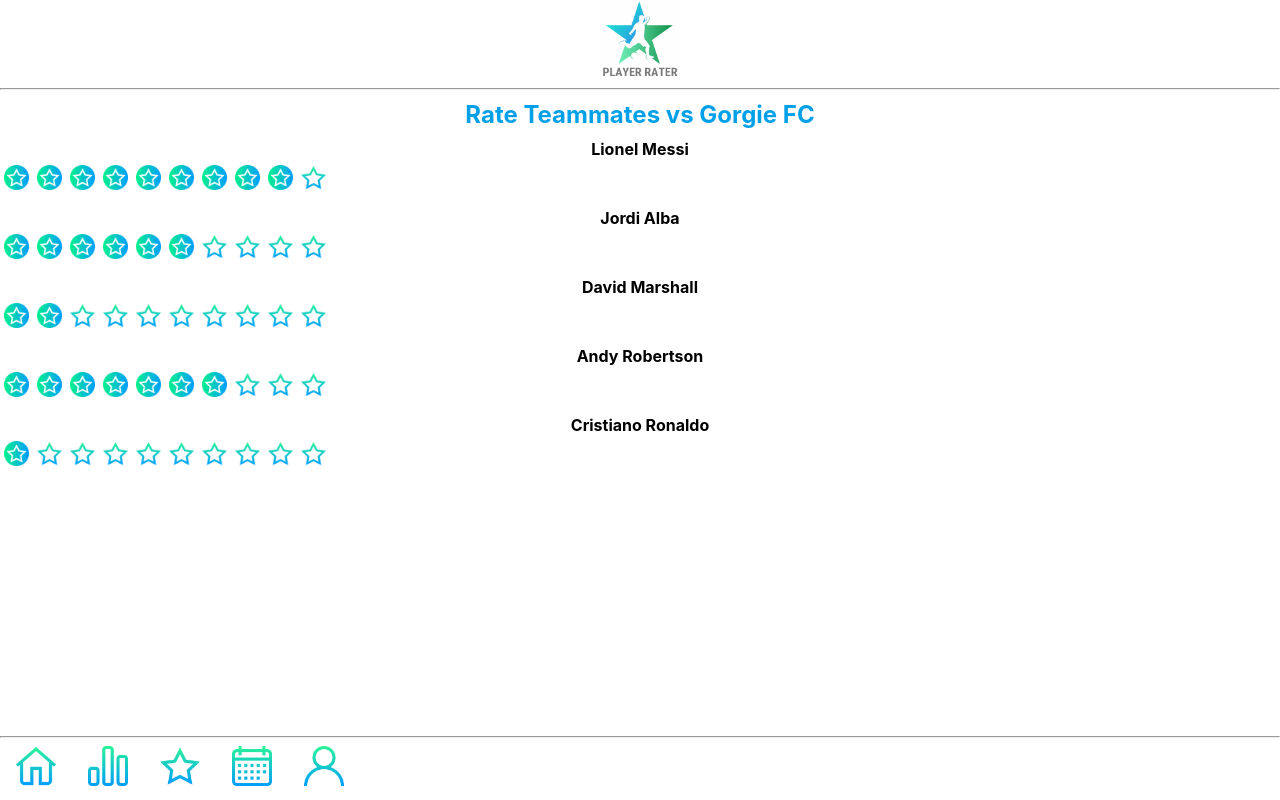
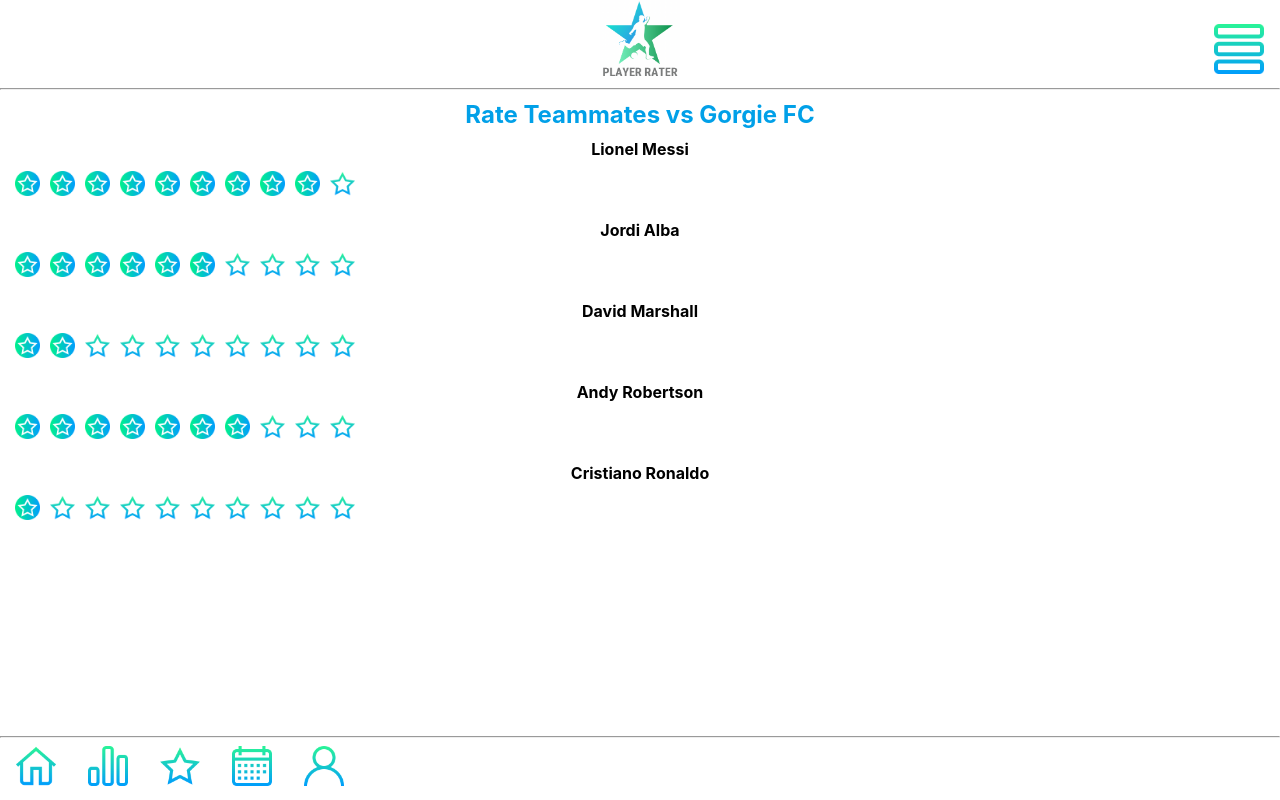
Before and after one commit to michaelmccoll/PlayerRater-GroupProject, a React (Create React App) app in the folder src/main/ui/: page /rater in a window 1280 px wide. Built offline with nearby package versions, Linux system fonts and the light colour scheme; no server answers.

Commit message:
Rater CSS improved. Error page styled

```diff
--- a/src/main/ui/src/components/Header.css
+++ b/src/main/ui/src/components/Header.css
@@ -5,3 +5,11 @@
     margin-left: auto;
     margin-right: auto;
 }
+
+.menu {
+    width: 50px;
+    height: 50px;
+    position: absolute;
+    right: 1rem;
+    top: 3%;
+}
--- a/src/main/ui/src/components/Header.js
+++ b/src/main/ui/src/components/Header.js
@@ -1,10 +1,12 @@
 import logo from '../imgs/logos/PlayerRaterLogo.png';
+import menu from '../imgs/icons/menu.png';
 import './Header.css';
 
 const Header = () => {
     return(
         <>
             <img className="logo" src={logo}></img>
+            <img className="menu" src={menu}></img>
             <hr />
         </>
     )
--- a/src/main/ui/src/components/RaterList.js
+++ b/src/main/ui/src/components/RaterList.js
@@ -10,7 +10,6 @@ const RaterList = ({teamsheet, handleChange}) => {
     return(
         <>
             {raterNodes}
-            {/* <button>Submit</button> */}
         </>
     )
 }
--- a/src/main/ui/src/components/RaterPlayer.css
+++ b/src/main/ui/src/components/RaterPlayer.css
@@ -1,10 +1,16 @@
 .star {
     width: 25px;
     height: 25px;
-    margin: 2px 4px 10px 4px;
+    margin: 2px 5px 10px 5px;
 
 }
 
 h4 {
     margin: 4px 6px;
 }
+
+.starRating{
+    margin-left: auto;
+    margin-right: auto;
+    margin: 10px;
+}
--- a/src/main/ui/src/containers/Error.css
+++ b/src/main/ui/src/containers/Error.css
@@ -0,0 +1,9 @@
+.error{
+    width: 200px;
+    height: 200px;
+    display: block;
+    margin-left: auto;
+    margin-right: auto;
+    margin-top: 50px;
+    color: red;
+}
--- a/src/main/ui/src/containers/Error.js
+++ b/src/main/ui/src/containers/Error.js
@@ -1,6 +1,12 @@
+import error from '../imgs/icons/shield.png';
+import './Error.css';
+
 const Error = ()=>{
     return(
-        <h1>ERROR PAGE</h1>
+        <>
+            <img className="error" src={error}></img>
+            <h1 className="error">ERROR PAGE</h1>
+        </>
     )
 }
 
--- a/src/main/ui/src/containers/Team.js
+++ b/src/main/ui/src/containers/Team.js
@@ -48,13 +48,13 @@ const Team = ({teams, players, loaded, handleTeamSelect, handlePlayerSelect}) =>
         <div className="team-container">
             <label htmlFor="teams">Select Team</label>
             <select onChange={setTeamState} name="teams" id="teams">
-                <option disabled defaultValue>Select a Team</option>
+                <option disabled defaultValue selected="defaultValue">Select a Team</option>
                 {teamOptionNodes}
             </select>
 
             <label htmlFor="players">Select Player</label>
             <select onChange={setPlayerState} name="players" id="players">
-                <option disabled defaultValue>Select a Player</option>
+                <option disabled defaultValue selected="defaultValue">Select a Player</option>
                 {playerOptionNodes}
             </select>
         </div>
```
Also changed, not shown: 1 other file (tests, documents, lock files or other folders).
